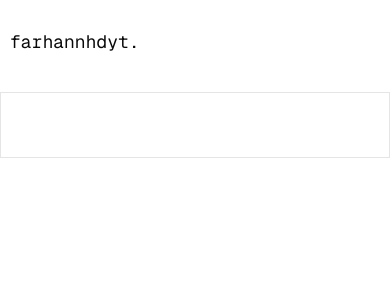
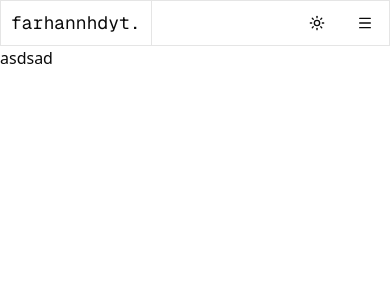
Before and after one commit to farhannhdyt/www, a Next.js app: page / in a window 390 px wide. Shown: the top 300 px of the page. Built offline with nearby package versions, Linux system fonts and the light colour scheme.

Commit message:
fix: add index on mobile responsive menu

```diff
--- a/src/app/layout.tsx
+++ b/src/app/layout.tsx
@@ -28,7 +28,7 @@ export default function RootLayout({
   return (
     <html lang="en" suppressHydrationWarning>
       <body
-        className={`${geistSans.variable} ${geistMono.variable} antialiased`}
+        className={`${geistSans.variable} ${geistMono.variable} antialiased h-[2000px]`}
       >
         <ThemeProvider
           attribute="class"
@@ -36,10 +36,9 @@ export default function RootLayout({
           enableSystem
           disableTransitionOnChange
         >
-          <main className="my-4 flex flex-col space-y-6">
+          <MainNavbar />
+          <main className="h-min mx-auto overflow-x-hidden">
             {/* Main navbar */}
-            <MainNavbar />
-
             {children}
           </main>
         </ThemeProvider>
--- a/src/app/page.tsx
+++ b/src/app/page.tsx
@@ -3,81 +3,82 @@
 
 export default function Home() {
   return (
-    <section className="border w-[1104px] max-w-full mx-auto px-6 py-8 grid lg:grid-cols-5 gap-12 sm:gap-16 items-center">
-      {/* <div className="lg:col-span-3">
-        <p className="text-sm font-mono text-neutral-600 dark:text-neutral-300">
-          PORTFOLIO / 2025
-        </p>
-        <h1 className="text-neutral-800 dark:text-neutral-100 tracking-tight text-2xl md:text-4xl text-pretty mt-2 mb-4">
-          Farhan Nur Hidayat
-        </h1>
+    <h1>asdsad</h1>
+    // <section className="border w-[1104px] max-w-full mx-auto px-6 py-8 grid lg:grid-cols-5 gap-12 sm:gap-16 items-center">
+    //   <div className="lg:col-span-3">
+    //     <p className="text-sm font-mono text-neutral-600 dark:text-neutral-300">
+    //       PORTFOLIO / 2025
+    //     </p>
+    //     <h1 className="text-neutral-800 dark:text-neutral-100 tracking-tight text-2xl md:text-4xl text-pretty mt-2 mb-4">
+    //       Farhan Nur Hidayat
+    //     </h1>
 
-        <p className="text-neutral-600 dark:text-neutral-300 font-sans text-base">
-          Front-End Developer and UI/UX Designer passionate about creating
-          modern, responsive websites and intuitive user experiences.
-        </p>
+    //     <p className="text-neutral-600 dark:text-neutral-300 font-sans text-base">
+    //       Front-End Developer and UI/UX Designer passionate about creating
+    //       modern, responsive websites and intuitive user experiences.
+    //     </p>
 
-        <div className="flex items-center space-x-6 mt-6">
-          <Link
-            href="#"
-            className="hover:shadow-sm dark:border-neutral-200 dark:hover:shadow-sm border-2 border-black bg-white px-4 py-1.5 text-sm uppercase text-black shadow-[1px_1px_rgba(0,0,0),2px_2px_rgba(0,0,0),3px_3px_rgba(0,0,0),4px_4px_rgba(0,0,0),5px_5px_0px_0px_rgba(0,0,0)] transition duration-200 md:px-8"
-          >
-            Read Resumes
-          </Link>
+    //     <div className="flex items-center space-x-6 mt-6">
+    //       <Link
+    //         href="#"
+    //         className="hover:shadow-sm dark:border-neutral-200 dark:hover:shadow-sm border-2 border-black bg-white px-4 py-1.5 text-sm uppercase text-black shadow-[1px_1px_rgba(0,0,0),2px_2px_rgba(0,0,0),3px_3px_rgba(0,0,0),4px_4px_rgba(0,0,0),5px_5px_0px_0px_rgba(0,0,0)] transition duration-200 md:px-8"
+    //       >
+    //         Read Resumes
+    //       </Link>
 
-          <div className="flex items-center gap-2 font-sans">
-            <div className="w-2 h-2 bg-green-500 rounded-full animate-pulse"></div>
-            Available for work
-          </div>
-        </div>
-      </div>
+    //       <div className="flex items-center gap-2 font-sans">
+    //         <div className="w-2 h-2 bg-green-500 rounded-full animate-pulse"></div>
+    //         Available for work
+    //       </div>
+    //     </div>
+    //   </div>
 
-      <div className="lg:col-span-2 flex flex-col justify-end space-y-6 sm:space-y-8 mt-8 lg:mt-0">
-        <div className="space-y-2">
-          <div className="text-sm text-neutral-600 dark:text-neutral-300 font-mono">
-            CURRENTLY
-          </div>
-          <div className="space-y-2">
-            <div className="text-neutral-800 dark:text-neutral-100 font-sans">
-              Full Stack Developer
-            </div>
-            <Link
-              href="https://icei.or.id/id"
-              target="_blank"
-              className="font-sans underline text-neutral-800 dark:text-neutral-100 flex items-center gap-2"
-            >
-              icei.or.id <ExternalLink className="w-4 h-4" />
-            </Link>
-            <div className="text-xs text-neutral-600 dark:text-neutral-300 font-sans mt-2">
-              March 2025 - Present
-            </div>
-          </div>
-        </div>
-        <div className="space-y-4">
-          <div className="text-sm text-neutral-600 dark:text-neutral-300 font-mono">
-            FOCUS
-          </div>
-          <div className="flex flex-wrap gap-2">
-            {[
-              "NextJS",
-              "React",
-              "TypeScript",
-              "Prisma",
-              "MongoDB",
-              "Node JS",
-              "Figma",
-              "Laravel"
-            ].map(skill => (
-              <span
-                key={skill}
-                className="font-sans px-3 py-1 text-xs border border-border rounded-full hover:border-muted-foreground/50 transition-colors duration-300"
-              >
-                {skill}
-              </span>
-            ))}
-          </div>
-        </div>
-      </div> */}
-    </section>
+    //   <div className="lg:col-span-2 flex flex-col justify-end space-y-6 sm:space-y-8 mt-8 lg:mt-0">
+    //     <div className="space-y-2">
+    //       <div className="text-sm text-neutral-600 dark:text-neutral-300 font-mono">
+    //         CURRENTLY
+    //       </div>
+    //       <div className="space-y-2">
+    //         <div className="text-neutral-800 dark:text-neutral-100 font-sans">
+    //           Full Stack Developer
+    //         </div>
+    //         <Link
+    //           href="https://icei.or.id/id"
+    //           target="_blank"
+    //           className="font-sans underline text-neutral-800 dark:text-neutral-100 flex items-center gap-2"
+    //         >
+    //           icei.or.id <ExternalLink className="w-4 h-4" />
+    //         </Link>
+    //         <div className="text-xs text-neutral-600 dark:text-neutral-300 font-sans mt-2">
+    //           March 2025 - Present
+    //         </div>
+    //       </div>
+    //     </div>
+    //     <div className="space-y-4">
+    //       <div className="text-sm text-neutral-600 dark:text-neutral-300 font-mono">
+    //         FOCUS
+    //       </div>
+    //       <div className="flex flex-wrap gap-2">
+    //         {[
+    //           "NextJS",
+    //           "React",
+    //           "TypeScript",
+    //           "Prisma",
+    //           "MongoDB",
+    //           "Node JS",
+    //           "Figma",
+    //           "Laravel"
+    //         ].map(skill => (
+    //           <span
+    //             key={skill}
+    //             className="font-sans px-3 py-1 text-xs border border-border rounded-full hover:border-muted-foreground/50 transition-colors duration-300"
+    //           >
+    //             {skill}
+    //           </span>
+    //         ))}
+    //       </div>
+    //     </div>
+    //   </div>
+    // </section>
   );
 }
--- a/src/components/global/main-navbar.tsx
+++ b/src/components/global/main-navbar.tsx
@@ -3,9 +3,9 @@
 import type React from "react";
 
 import Link from "next/link";
-// import { useState } from "react";
+import { useState } from "react";
 import { Button } from "@/components/ui/button";
-import { Moon, Sun } from "lucide-react";
+import { Menu, Moon, Sun, X } from "lucide-react";
 import { useTheme } from "next-themes";
 
 interface NavLink {
@@ -33,25 +33,26 @@ const navLinks: NavLink[] = [
 ];
 
 export function MainNavbar(): React.ReactElement {
-  // const [isOpen, setIsOpen] = useState<boolean>(false);
+  const [isOpen, setIsOpen] = useState<boolean>(false);
   const { theme, setTheme } = useTheme();
 
   return (
-    <header className="sticky top-4 z-30 max-w-full w-[1104px] mx-auto flex justify-between bg-background backdrop-blur-md md:border">
+    <header className="sticky top-0 z-30 max-w-full w-[1104px] mx-auto bg-background backdrop-blur-md">
+      <div className="flex justify-between border">
         {/* Logo */}
         <Link
           href="/"
-        className=" md:px-5 px-2.5 text-foreground py-3 md:col-span-2 shrink-0 transition-colors md:w-[268px] lg:w-[286px] font-mono text-lg flex items-center"
+          className="md:px-5 px-2.5 text-foreground md:py-3 py-2 md:col-span-2 shrink-0 transition-colors md:w-[268px] lg:w-[286px] font-mono text-lg flex items-center border-r md:border-r-0"
         >
           farhannhdyt.
         </Link>
 
         {/* Nav menu */}
-      <nav className="">
-        <ul className="md:flex items-center divide-x w-max hidden shrink-0 h-full">
+        <nav>
+          <ul className="flex items-center w-max shrink-0 h-full">
             {navLinks.map((link: NavLink, index) => (
               <li
-              className="h-full flex items-center border-b border-b-transparent hover:border-b-neutral-950 dark:hover:border-b-white"
+                className="h-full hidden md:flex items-center border-b border-b-transparent hover:border-b-neutral-950 dark:hover:border-b-white border-r"
                 key={index}
               >
                 <Link
@@ -77,8 +78,36 @@ export function MainNavbar(): React.ReactElement {
                 )}
               </Button>
             </li>
+            <li className="h-full md:hidden flex items-center">
+              <Button
+                variant="ghost"
+                size="icon"
+                onClick={() => setIsOpen(!isOpen)}
+                className="dark:hover:bg-transparent hover:bg-transparent px-6"
+              >
+                {isOpen ? (
+                  <X className="w-6 h-6 text-foreground" />
+                ) : (
+                  <Menu className="w-6 h-6 text-foreground" />
+                )}
+              </Button>
+            </li>
           </ul>
         </nav>
+      </div>
+
+      {/* Mobile menu navigation */}
+      {isOpen && (
+        <div className="fixed w-full bg-background border-b dark:border-b-neutral-800 border-b-neutral-200">
+          <div className="flex flex-col divide-y">
+            {navLinks.map((link: NavLink, index) => (
+              <Link href={link.href} key={index} className="py-3 px-2.5">
+                {link.label}
+              </Link>
+            ))}
+          </div>
+        </div>
+      )}
     </header>
   );
 }
```
Lines whose indentation alone changed are shown as unchanged.
